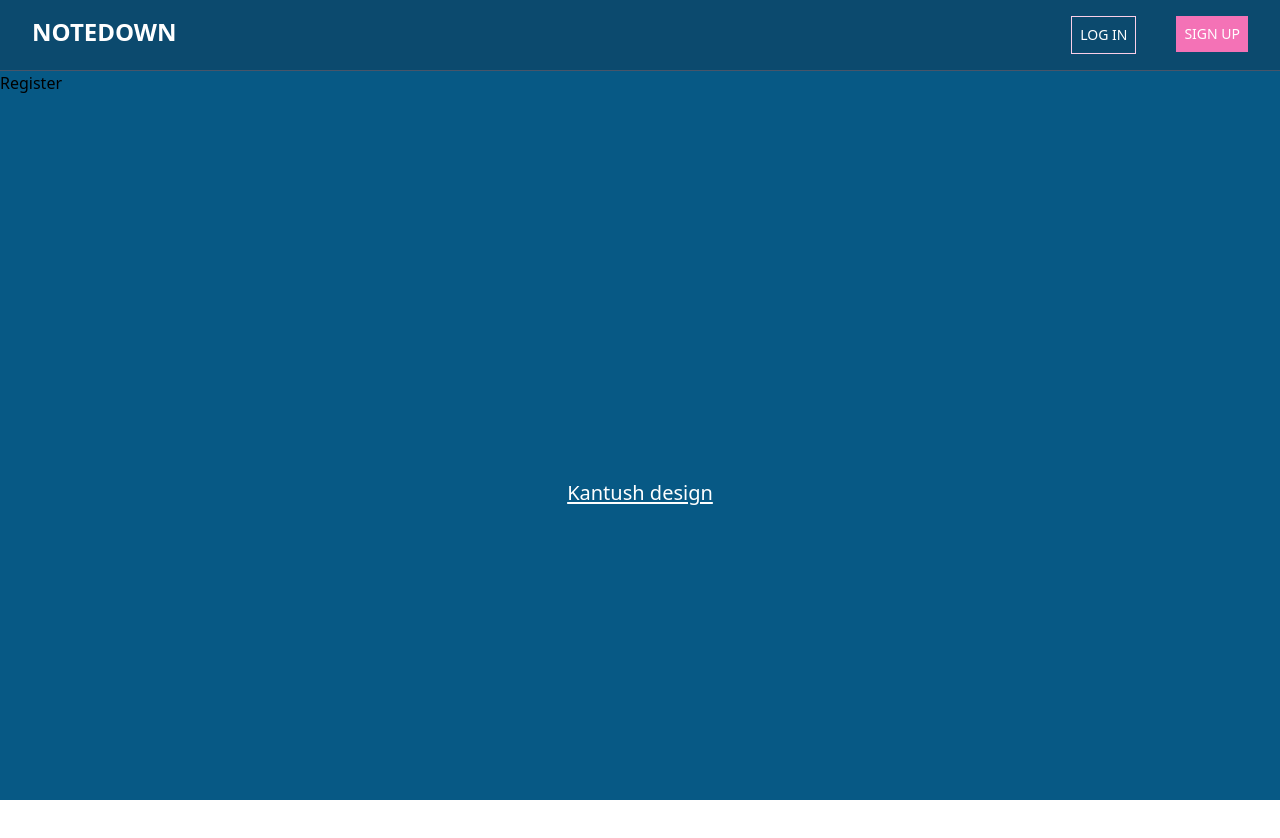
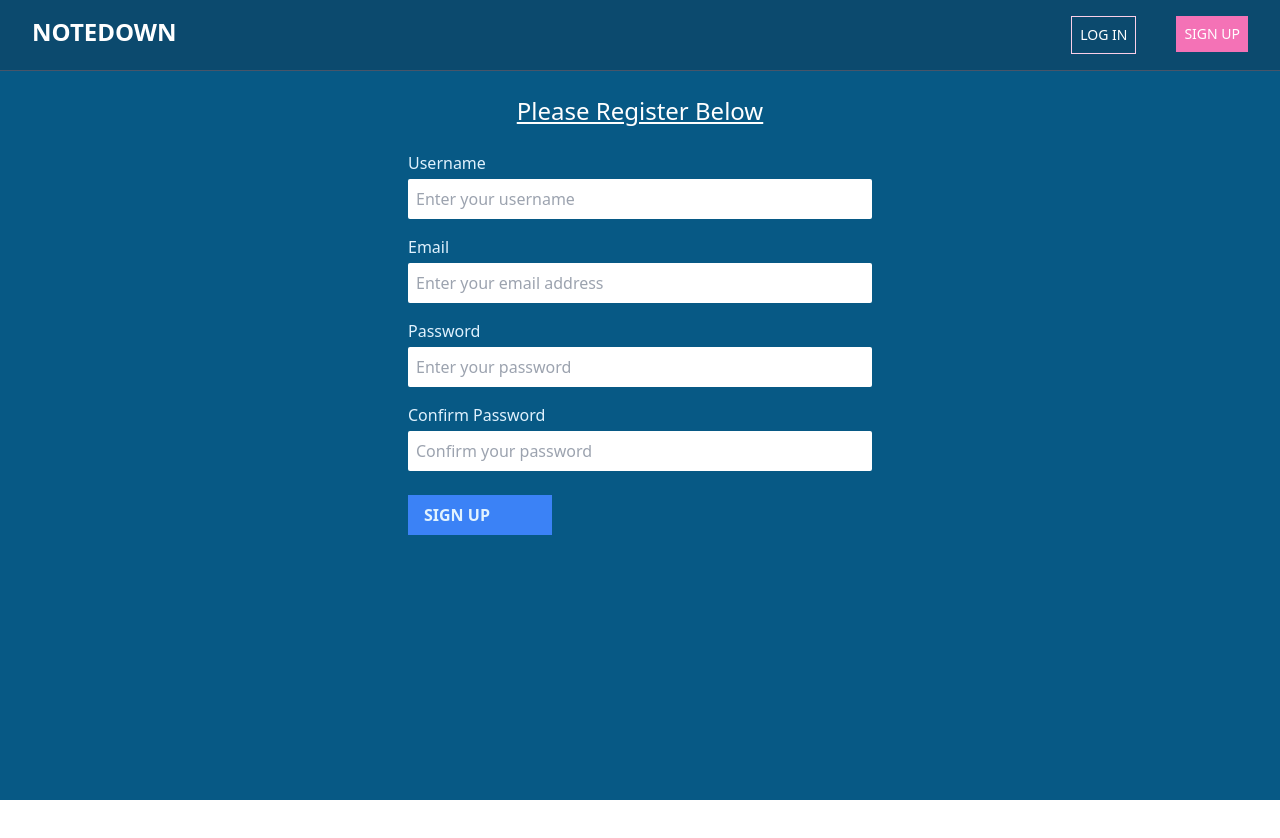
Before and after one commit to sainingo/Note-Down, a React (Create React App) app in the folder frontend/: page /register in a window 1280 px wide. Shown: the top 838 px of the page. Before the commit the page ends 800 px from the top, so only its background shows below. Built offline with nearby package versions, Linux system fonts and the light colour scheme.

Commit message:
Wind up the design

```diff
--- a/frontend/src/pages/Login.js
+++ b/frontend/src/pages/Login.js
@@ -3,6 +3,7 @@ import React from 'react'
 const Login = () => {
   return (
     <div className=' w-[80%] mx-auto my-6'>
+      <h3 className='text-2xl text-white text-center underline underline-offset-2'>Please Login</h3>
       <div className='w-[50%] mx-auto p-4 text-sky-100'>
         <form>
           <div className='grid p-2'>
--- a/frontend/src/pages/Register.js
+++ b/frontend/src/pages/Register.js
@@ -2,7 +2,32 @@ import React from 'react'
 
 const Register = () => {
   return (
-    <div>Register</div>
+    <div className=' w-[80%] mx-auto my-6'>
+     <h3 className='text-2xl text-white text-center underline underline-offset-2'>Please Register Below</h3>
+    <div className='w-[50%] mx-auto p-4 text-sky-100'>
+      <form>
+        <div className='grid p-2'>
+        <label>Username</label>
+        <input type='text' required placeholder="Enter your username" className='p-2 rounded-sm mt-1 focus:outline-none focus:border-sky-500 text-black'/>
+        </div>
+        <div className='grid p-2'>
+        <label>Email</label>
+        <input type='email' required placeholder="Enter your email address" className='p-2 rounded-sm mt-1 focus:outline-none focus:border-sky-500 text-black'/>
+        </div>
+        <div className='grid p-2'>
+        <label>Password</label>
+        <input type='password' required placeholder="Enter your password" className='p-2 rounded-sm mt-1 focus:outline-none focus:border-sky-500 text-black'/>
+        </div>
+        <div className='grid p-2'>
+        <label>Confirm Password</label>
+        <input type='password' required placeholder="Confirm your password" className='p-2 rounded-sm mt-1 focus:outline-none focus:border-sky-500 text-black'/>
+        </div>
+        <div className='bg-blue-500 w-[30%] px-4 py-2 hover:bg-red-400 ml-2 mt-4 font-bold'>
+          <button>SIGN UP</button>
+        </div>
+      </form>
+    </div>
+  </div>
   )
 }
 
```
